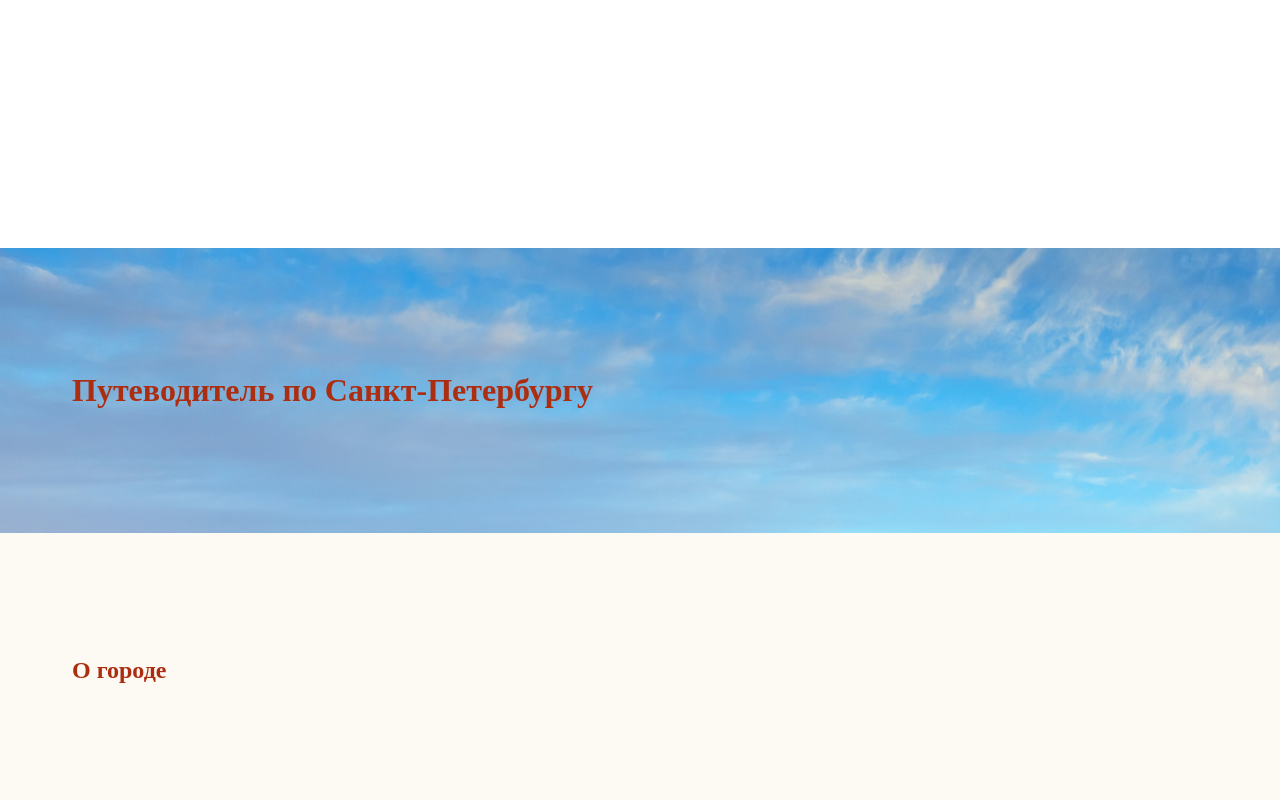
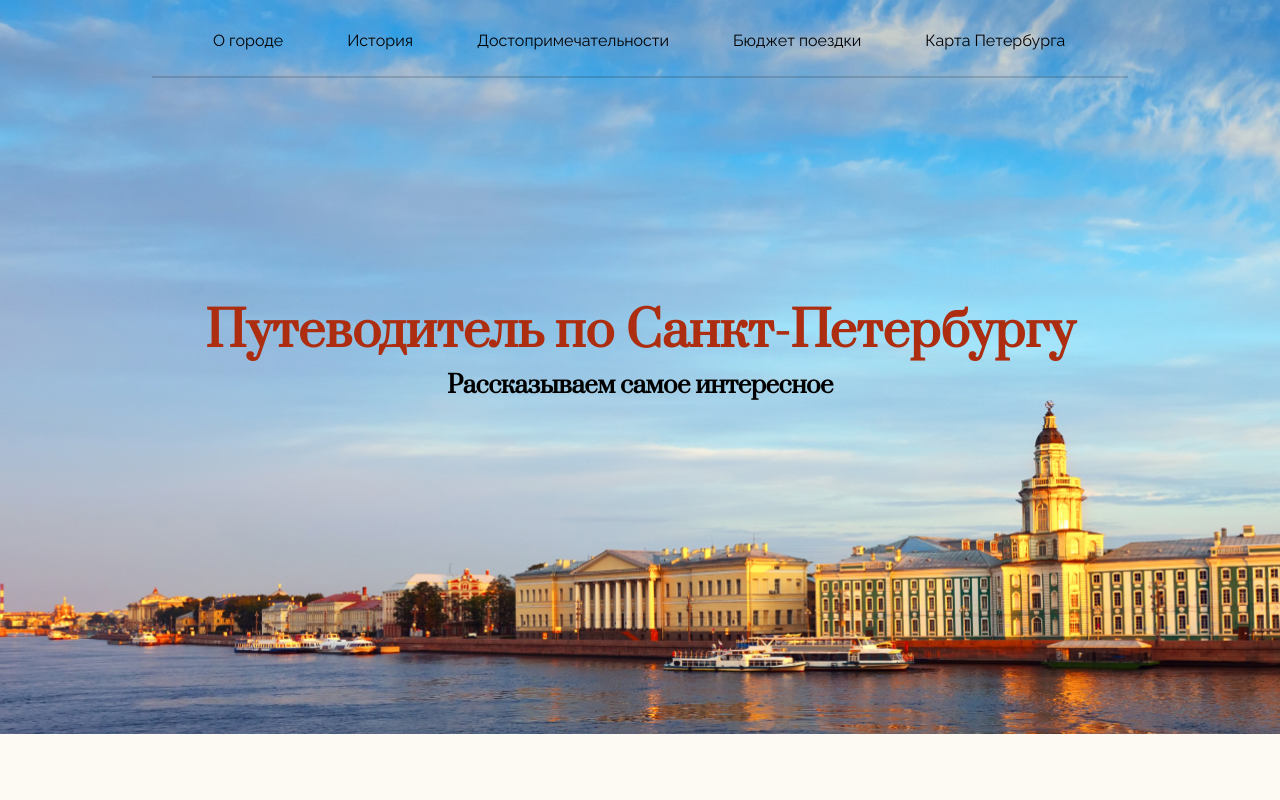
Before and after one commit to mengmeiying/st.petersburg, a plain HTML site: page index.html in a window 1280 px wide. Shown: the top 800 px of the page. Drawn offline with Linux system fonts and the light colour scheme.

Commit message:
added styles for header and hero

```diff
--- a/index.html
+++ b/index.html
@@ -6,20 +6,32 @@
   <meta http-equiv="X-UA-Compatible" content="IE=edge">
   <meta name="viewport" content="width=device-width, initial-scale=1.0">
   <title>Путеводитель по Санкт-Петербургу</title>
+  <link rel="preconnect" href="https://fonts.googleapis.com">
+<link rel="preconnect" href="https://fonts.gstatic.com" crossorigin>
+<link href="https://fonts.googleapis.com/css2?family=Prata&family=Raleway:wght@300;400;500&display=swap" rel="stylesheet">
   <link rel="stylesheet" href="style/normalize.css">
   <link rel="stylesheet" href="style/style.css">
 </head>
 
 <body>
   <header class="header">
-    <div class="container"></div>
+    <div class="container header__container">
+      <ul class="header__list list">
+        <li class="header__item"><a class="header__link link" href="#about">О городе</a></li>
+        <li class="header__item"><a class="header__link link" href="#history">История</a></li>
+        <li class="header__item"><a class="header__link link" href="#landmarks">Достопримечательности</a></li>
+        <li class="header__item"><a class="header__link link" href="#budget">Бюджет поездки</a></li>
+        <li class="header__item"><a class="header__link link" href="#map">Карта Петербурга</a></li>
+      </ul>
+    </div>
   </header>
   <section class="hero">
-    <div class="container">
+    <div class="container hero__container">
       <h1 class="title main-title">Путеводитель по Санкт-Петербургу</h1>
+      <h2 class="title hero__title">Рассказываем самое интересное</h2>
     </div>
   </section>
-  <section class="about">
+  <section id="about" class="about">
     <div class="container">
       <h2 class="title section-title">О городе</h2>
     </div>
@@ -30,22 +42,22 @@
       </p>
     </div>
   </section>
-  <section class="history">
+  <section id="history" class="history">
     <div class="container">
       <h2 class="title section-title">История</h2>
     </div>
   </section>
-  <section class="landmarks">
+  <section id="landmarks" class="landmarks">
     <div class="container">
       <h2 class="title section-title">Достопримечательности</h2>
     </div>
   </section>
-  <section class="budget">
+  <section id="budget" class="budget">
     <div class="container">
       <h2 class="title section-title">Бюджет поездки</h2>
     </div>
   </section>
-  <section class="map">
+  <section id="map" class="map">
     <div class="container">
       <h2 class="title section-title">Карта Петербурга</h2>
     </div>
--- a/style/style.css
+++ b/style/style.css
@@ -1,16 +1,29 @@
-*, *::after, *::before {
+*,
+*::after,
+*::before {
   box-sizing: inherit;
 }
 
 html {
   box-sizing: border-box;
+  scroll-behavior: smooth;
 }
+
+/* font-family: 'Prata', serif;
+font-family: 'Raleway', sans-serif; */
 
 :root {
   --main-color: #FDFAF4;
   --title-color: #AD2D11;
-  --black: #181515;
-  --white: #FDFAF4;
+  --black: #000000;
+  --semi-black: #181515;
+  --semi-white: #FDFAF4;
+}
+
+body {
+  font-family: 'Raleway', sans-serif;
+  font-style: normal;
+  font-weight: 400;
 }
 
 .container {
@@ -21,6 +34,9 @@ html {
 
 .title {
   margin: 0;
+  font-family: 'Prata', serif;
+  font-size: 32px;
+  line-height: 43px;
   color: var(--title-color);
 }
 
@@ -28,10 +44,76 @@ html {
   margin: 0;
 }
 
+.link {
+  text-decoration: none;
+}
+
+.list {
+  padding: 0;
+  margin: 0;
+  list-style-type: none;
+}
+
+.header {
+  position: relative;
+  width: 976px;
+  margin: 0 auto;
+}
+
+.header::after {
+  content: "";
+  position: absolute;
+  top: 76px;
+  left: 0px;
+  right: 0px;
+  opacity: 0.15;
+  border: 1px solid var(--black);
+}
+
+.header__container {
+  width: initial;
+  position: absolute;
+  left: 41px;
+  padding: 32px 20px 25px 20px;
+}
+
+.header__list {
+  display: flex;
+  gap: 64px;
+  justify-items: center;
+}
+
+.header__link {
+  font-family: 'Raleway', sans-serif;
+  color: var(--black);
+}
+
 .hero {
   background-image: url('../img/hero.jpg');
   background-repeat: no-repeat;
   background-size: cover;
+  background-position: center;
+}
+
+.hero__container {
+  display: flex;
+  flex-direction: column;
+  align-items: center;
+  padding: 299px 20px 334px 20px;
+}
+
+.main-title {
+  margin-bottom: 8px;
+  font-family: 'Prata', serif;
+  font-size: 48px;
+  line-height: 65px;
+}
+
+.hero__title {
+  font-size: 24px;
+  line-height: 28px;
+  color: var(--black);
+  letter-spacing: -0.5px;
 }
 
 .about {
@@ -51,6 +133,6 @@ html {
 }
 
 .footer {
-  background-color: var(--black);
-  color: var(--white);
+  background-color: var(--semi-black);
+  color: var(--semi-white);
 }
```
